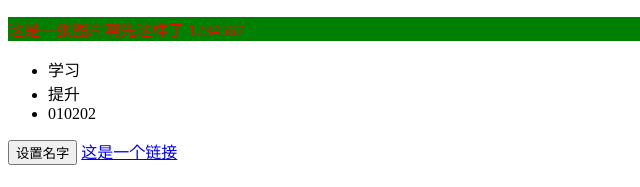
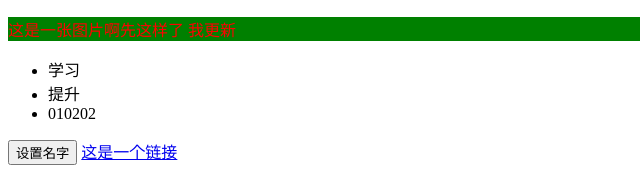
Before and after one commit to studyyiran/studyyiran.github.io, a plain HTML site: page index.html in a window 1280 px wide. Shown: the part 203-390 px from the top of the page, 0-640 px from the left. Drawn offline with Linux system fonts and the light colour scheme.

Commit message:
Update index.html

```diff
--- a/index.html
+++ b/index.html
@@ -8,7 +8,7 @@
   </head>
   <body>
     <img src="./pic.png" alt="测试图片">
-    <p>这是一张图片啊先这样了 1234567</p>
+    <p>这是一张图片啊先这样了 我更新</p>
     <ul>
         <li>学习</li>
         <li>提升</li>
```
